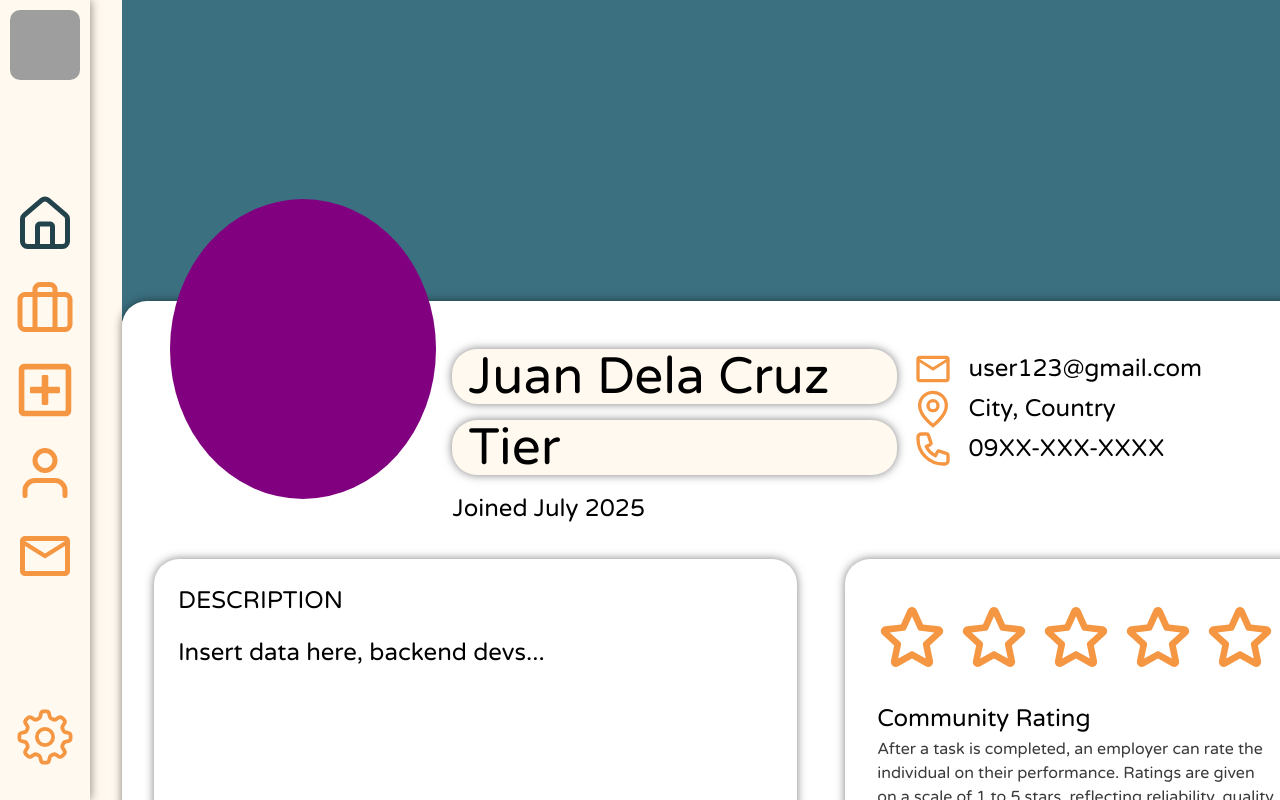
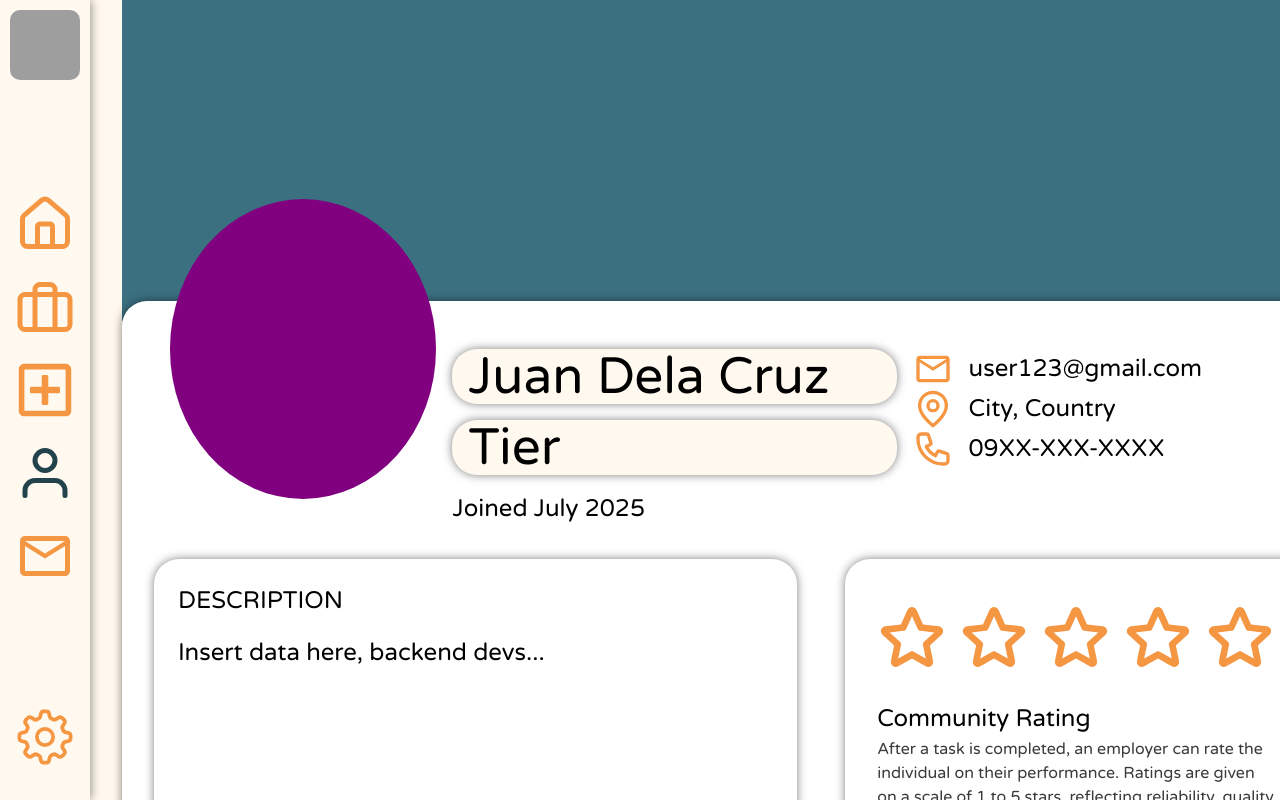
Before and after one commit to lenibnob/Komuni-Job, a React (Vite) app in the folder frontend/: page /userprofile in a window 1280 px wide. Shown: the top 800 px of the page. Built offline with nearby package versions, Linux system fonts and the light colour scheme; grey boxes are pictures that could not be loaded.

Commit message:
dashboard nav ui updates

```diff
--- a/frontend/src/components/DashboardComponents/DashboardNav.jsx
+++ b/frontend/src/components/DashboardComponents/DashboardNav.jsx
@@ -12,11 +12,29 @@ export default function DashboardNav () {
         <div className="dashboardNav">
             <NavLink to="/dashboard"><div className="dashboardLogo"></div></NavLink>
             <div className="dashboardButtonRow">
-                <NavLink to="/"><LuHouse className="jobListingButton"/></NavLink>
+                <NavLink to="/dashboard" end>
+                    {({ isActive }) => (
+                        <LuHouse className={`jobListingButton ${isActive ? "active" : ""}`}/>
+                    )}
+                </NavLink>
                 <NavLink to="/"><FiBriefcase className="jobPostedButton" /></NavLink>
-                <NavLink to="/dashboard/postjob"><FaRegPlusSquare className="createButton" /></NavLink>
-                <NavLink to="/userprofile"><FiUser className="profileButton" /></NavLink>
-                <NavLink to="/dashboard/inbox"><MdMailOutline className="inboxButton"/></NavLink>
+                <NavLink to="/dashboard/postjob" end>
+                    {({ isActive }) => (
+                        <FaRegPlusSquare
+                            className={`createButton ${isActive ? "active" : ""}`}
+                        />
+                    )}
+                </NavLink>
+                <NavLink to="/userprofile" end>
+                    {({ isActive }) => (
+                        <FiUser className={`profileButton ${isActive ? "active" : ""}`} />
+                    )}
+                </NavLink>
+                <NavLink to="/dashboard/inbox" end>
+                    {({ isActive }) => (
+                        <MdMailOutline className={`inboxButton ${isActive ? "active" : ""}`}/>
+                    )}
+                </NavLink>
             </div>
             <NavLink to="/"><GoGear className="settingsButton"/></NavLink>
         </div>
--- a/frontend/src/css/DashboardCSS/DashboardNav.css
+++ b/frontend/src/css/DashboardCSS/DashboardNav.css
@@ -33,11 +33,15 @@ height: 70px;
 }
 
 .jobListingButton {
-    color: #22424C; /*this page is active*/
+    color: #F59643; /*this page is active*/
     width: 60px;
     height: 60px;
 } .jobListingButton:hover {
     color: #22424C;
+} .jobListingButton.active {
+    color: #22424C; /*this should turn into #22424C when this page is active*/
+    width: 60px;
+    height: 60px;
 }
 
 .createButton {
@@ -66,6 +70,10 @@ height: 70px;
     height: 60px;
 } .profileButton:hover {
     color: #22424C;
+} .profileButton.active {
+    color: #22424C; /*this should turn into #22424C when this page is active*/
+    width: 60px;
+    height: 60px;
 }
 
 .inboxButton {
@@ -74,6 +82,10 @@ height: 70px;
     height: 60px;
 } .inboxButton:hover {
     color: #22424C;
+} .inboxButton.active {
+    color: #22424C; /*this should turn into #22424C when this page is active*/
+    width: 60px;
+    height: 60px;
 }
 
 .settingsButton {
@@ -83,4 +95,8 @@ height: 70px;
     margin-bottom: 1rem;
 } .settingsButton:hover {
     color: #22424C;
+} .settingsButton.active {
+    color: #22424C; /*this should turn into #22424C when this page is active*/
+    width: 60px;
+    height: 60px;
 }
```
Also changed, not shown: 1 other file (tests, documents, lock files or other folders).
